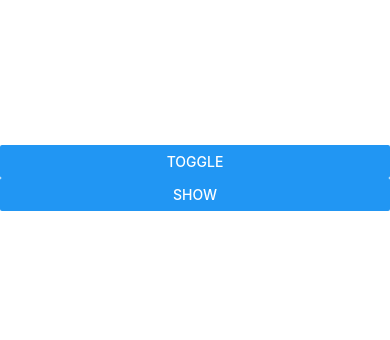
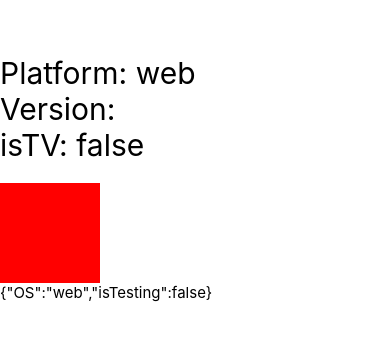
Before and after one commit to opsingh861/first-react-native-app, a React Native app: screen / in a window 390 px wide. Shown: the part 244-584 px from the top of the page. Built offline with nearby package versions, Linux system fonts and the light colour scheme.

Commit message:
Platform

```diff
--- a/App.js
+++ b/App.js
@@ -1,15 +1,16 @@
 import React, { useState } from 'react';
-import { View, Text, StyleSheet, StatusBar, Button } from 'react-native';
+import { View, Text, StyleSheet, Platform } from 'react-native';
 
 const App = () => {
   const [hidden, sethidden] = useState(false);
   const [style, setstyle] = useState('default');
   return (
     <View style={styles.main}>
-      <StatusBar backgroundColor="blue" barStyle={style} hidden={hidden} />
-      <Button title="toggle" onPress={() => sethidden(!hidden)} />
-      <Button title="Show" onPress={() => setstyle('dark-content')} />
-
+      <Text style={{ fontSize: 30 }}>Platform: {Platform.OS}</Text>
+      <Text style={{ fontSize: 30 }}>Version: {Platform.Version}</Text>
+      <Text style={{ fontSize: 30 }}>isTV: {Platform.isTV ? 'true' : 'false'}</Text>
+      {Platform.os == "android" ? <View style={styles.android}></View> : <View style={styles.ios}></View>}
+      <Text style={{ fontSize: 15 }}>{JSON.stringify(Platform)}</Text>
     </View>
   );
 };
@@ -19,6 +20,17 @@ const styles = StyleSheet.create({
     flex: 1,
     justifyContent: 'center',
     // alignItems: 'center'
+  },
+  android: {
+    width: 100,
+    height: 100,
+    backgroundColor: 'blue'
+  },
+  ios: {
+    marginTop: 20,
+    width: 100,
+    height: 100,
+    backgroundColor: 'red'
   }
 })
 
```
